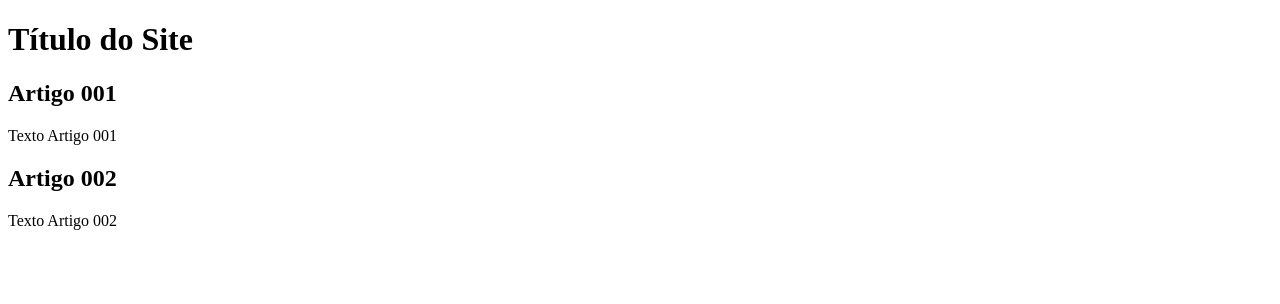
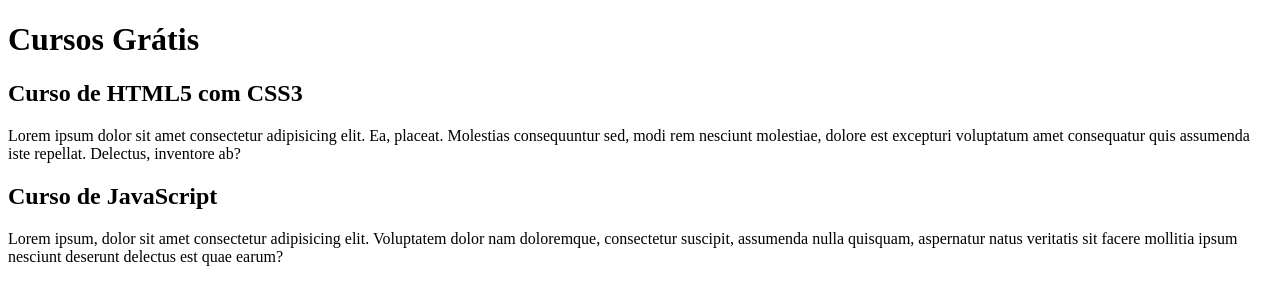
Before and after one commit to sabrinaRaianeL/projeto-site, a plain HTML site: page index.html in a window 1280 px wide. Drawn offline with Linux system fonts and the light colour scheme.

Commit message:
comecei a escrever o conteúdo

```diff
--- a/index.html
+++ b/index.html
@@ -8,15 +8,15 @@
 <body>
     <main>
         <header>
-            <h1>Título do Site</h1>
+            <h1>Cursos Grátis</h1>
         </header>
         <article>
-            <h2>Artigo 001</h2>
-            <p>Texto Artigo 001</p>
+            <h2>Curso de HTML5 com CSS3</h2>
+            <p>Lorem ipsum dolor sit amet consectetur adipisicing elit. Ea, placeat. Molestias consequuntur sed, modi rem nesciunt molestiae, dolore est excepturi voluptatum amet consequatur quis assumenda iste repellat. Delectus, inventore ab?</p>
         </article>
         <article>
-            <h2>Artigo 002</h2>
-            <p>Texto Artigo 002</p>
+            <h2>Curso de JavaScript</h2>
+            <p>Lorem ipsum, dolor sit amet consectetur adipisicing elit. Voluptatem dolor nam doloremque, consectetur suscipit, assumenda nulla quisquam, aspernatur natus veritatis sit facere mollitia ipsum nesciunt deserunt delectus est quae earum?</p>
         </article>
     </main>
 
```
